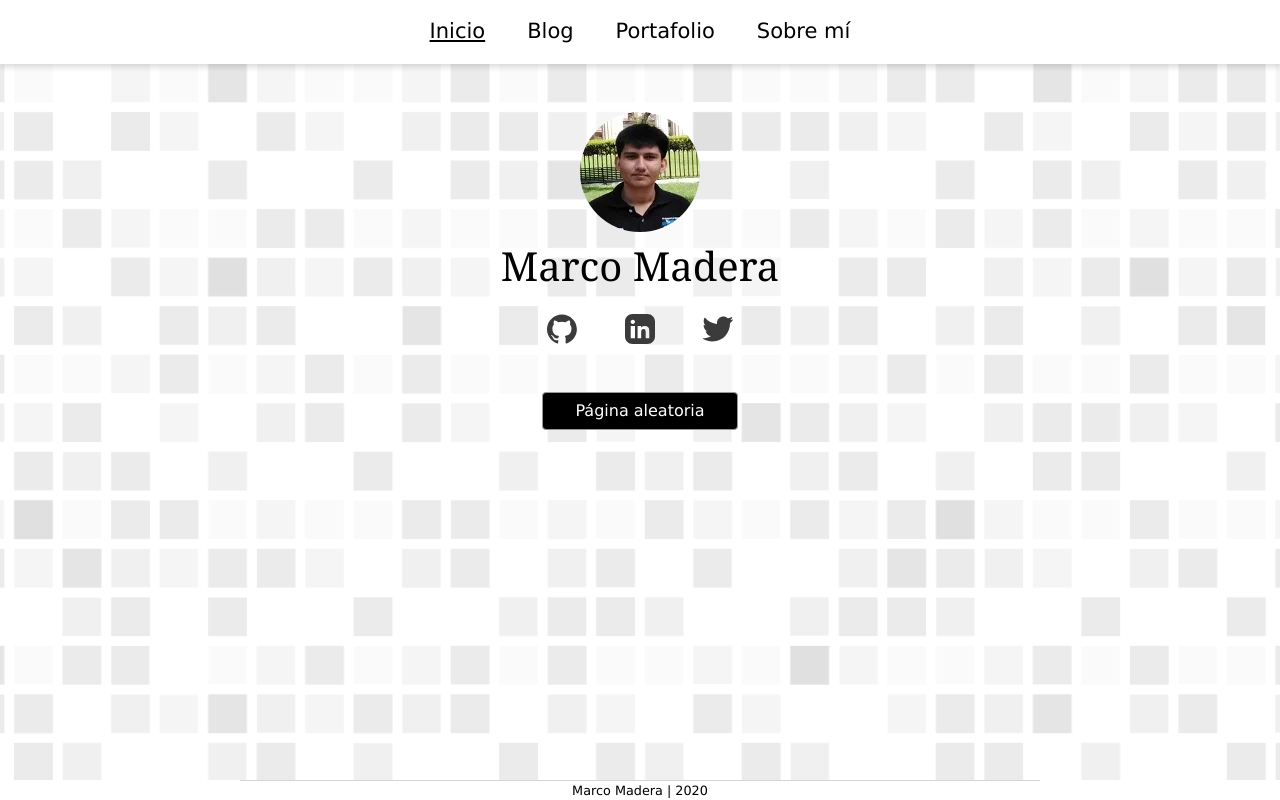
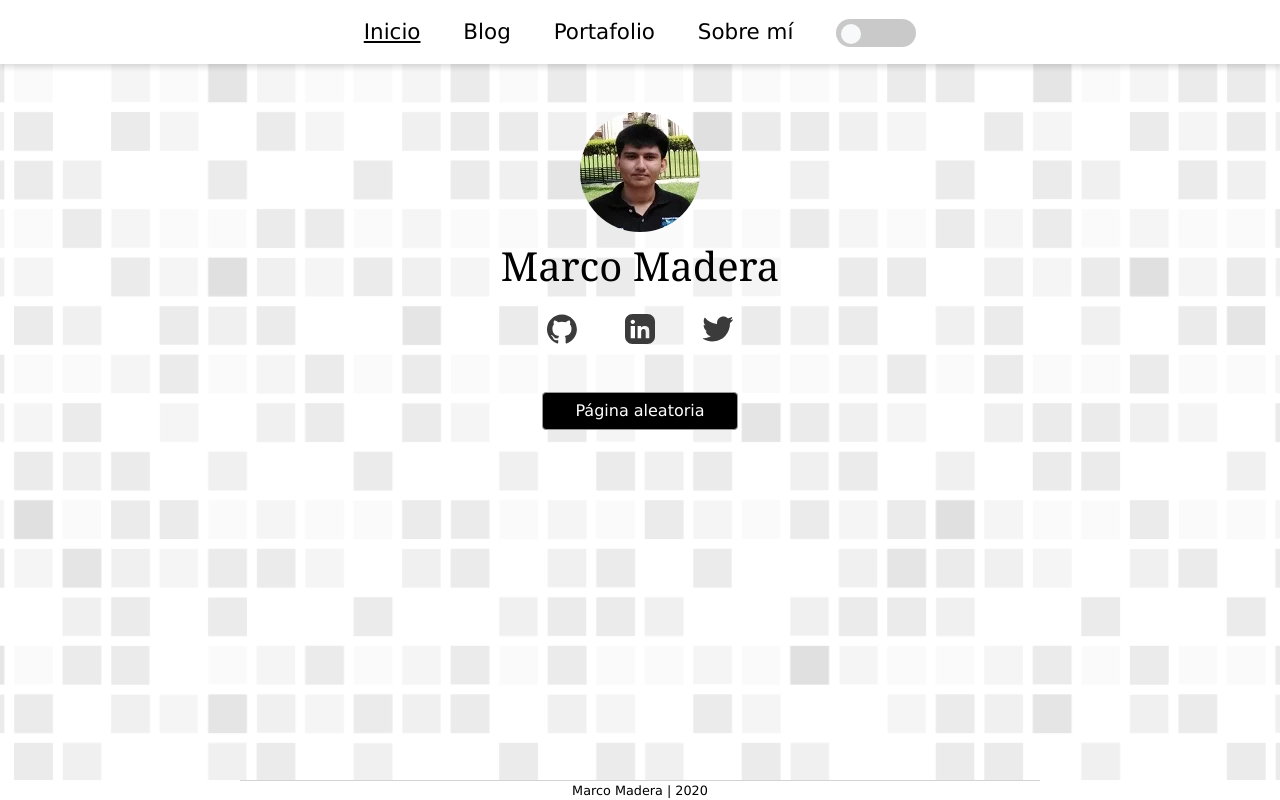
Before and after one commit to MarcoMadera/MarcoMadera.github.io, a React (Create React App) app: page / in a window 1280 px wide. Built offline with nearby package versions, Linux system fonts and the light colour scheme.

Commit message:
[added] functional dark mode switch

```diff
--- a/src/components/Navbar.js
+++ b/src/components/Navbar.js
@@ -1,12 +1,34 @@
-import React, { useRef } from "react";
+import React, { useRef, useEffect } from "react";
 import "./styles/Navbar.css";
 import { Link, useLocation } from "react-router-dom";
 
-function Navbar(props) {
+function Navbar() {
   const ref = useRef(null);
+  const refDark = useRef(null);
+
   function handleClick() {
     ref.current.classList.toggle("show");
   }
+
+  function handleChange() {
+    if (refDark.current.checked) {
+      document.body.classList.remove("light-mode");
+      document.body.classList.add("dark-mode");
+    } else {
+      document.body.classList.remove("dark-mode");
+      document.body.classList.add("light-mode");
+    }
+  }
+
+  useEffect(() => {
+    if (window.matchMedia("(prefers-color-scheme: dark)").matches) {
+      document.body.classList.add("dark-mode");
+      console.log("pasa");
+      refDark.current.checked = true;
+    } else {
+      document.body.classList.add("light-mode");
+    }
+  }, []);
 
   let location = useLocation();
   let activeTab = {
@@ -16,7 +38,7 @@ function Navbar(props) {
     homeTab: undefined,
   };
   function HeaderView() {
-    let header = "";
+    let header = undefined;
 
     switch (location.pathname.split("/")[1]) {
       case "blog":
@@ -41,7 +63,7 @@ function Navbar(props) {
 
   return (
     <div className="Navbar" id="myNavbar">
-      <div className="Navbar__header">{HeaderView()}</div>
+      <div className="Navbar__mobileHeader">{HeaderView()}</div>
       <div className="container-fluid">
         <div id="sidebar" ref={ref} onClick={handleClick}>
           <div className="toggleBtn">
@@ -49,34 +71,46 @@ function Navbar(props) {
             <span></span>
             <span></span>
           </div>
-          <ul>
+          <ul className="Navbar__navLink">
             <li>
-              <Link className="Navbar__brand" to="/">
+              <Link to="/">
                 <span className={`font-weight-ligh ${activeTab.homeTab}`}>
                   Inicio
                 </span>
               </Link>
             </li>
             <li>
-              <Link className="Navbar__brand" to="/blog">
+              <Link to="/blog">
                 <span className={`font-weight-ligh ${activeTab.blogTab}`}>
                   Blog
                 </span>
               </Link>
             </li>
             <li>
-              <Link className="Navbar__brand" to="/portfolio">
+              <Link to="/portfolio">
                 <span className={`font-weight-ligh ${activeTab.portfolioTab}`}>
                   Portafolio
                 </span>
               </Link>
             </li>
             <li>
-              <Link className="Navbar__brand" to="/about">
+              <Link to="/about">
                 <span className={`font-weight-ligh ${activeTab.aboutTab}`}>
                   Sobre mí
                 </span>
               </Link>
+            </li>
+            <li>
+              <input
+                type="checkbox"
+                id="switch"
+                ref={refDark}
+                onChange={handleChange}
+              />
+              <label
+                className={`Navbar__navLink__switch`}
+                htmlFor="switch"
+              ></label>
             </li>
           </ul>
         </div>
--- a/src/components/styles/Footer.css
+++ b/src/components/styles/Footer.css
@@ -6,6 +6,7 @@
   text-align: center;
   font-size: 0.8em;
   background-color: var(--background);
+  z-index: 20;
 }
 
 .Footer-text {
--- a/src/components/styles/Navbar.css
+++ b/src/components/styles/Navbar.css
@@ -1,3 +1,7 @@
+.Navbar__mobileHeader{
+  display: none;
+}
+
 #sidebar ul li{
   display: inline;
 }
@@ -7,11 +11,13 @@
 }
 
 .Navbar {
+  text-align: center;
+  align-content: center;
   background-color: var(--navbar-background);
-  min-height: 8vh;
+  height: 8vh;
   text-align: center;
   align-items: center;
-  font-size: 21px;
+  font-size: 1.34rem;
   position: relative;
   display: flex;
   box-shadow: -6px 0 rgb(27, 24, 24), 6px 0 rgb(82, 82, 82), 1px 3px 6px rgba(0, 0, 0, 0.15);
@@ -21,27 +27,56 @@
   display: none;
 }
 
-.Navbar__brand {
+.Navbar__navLink >li{
   color: var(--navbar-color);
   margin: 1em;
-  display: inline;
-  align-items: center;
 }
 
-.Navbar__brand:hover {
+.Navbar__navLink >li a:hover {
   color: #808080;
   text-decoration: none;
+}
+
+.Navbar__navLink__switch{
+  vertical-align: middle;
+  align-content: center;
+  cursor: pointer;
+  margin: 0;
+  width: 5rem;
+  height: 1.3em;
+  border-radius: 50px;
+  background: var(--switch-background);
+  padding: 5px;
+  user-select: none;
+}
+.Navbar__navLink__switch::before{
+  content: "";
+  display: block;
+  width: 20px;
+  height: 20px;
+  float: right;
+  background-color: var(--switch-button);
+  border-radius: 50%;
+  box-sizing: border-box;
+  transform: translate(-50px);
+  transition: .3s;
+  will-change: auto;
+}
+
+#switch{
+  display: none;
+}
+
+#switch:checked ~ .Navbar__navLink__switch:before{
+  transform: translateX(0);
 }
 
 @media screen and (max-width: 600px){
   .Navbar .container-fluid{
     padding-left:0;
   }
-  .Navbar__brand{
-    margin: 0;
-  }
 
-  .Navbar__header{
+  .Navbar__mobileHeader{
     font-family: Georgia, "Times New Roman", Times, serif;
     display: block;
     position: absolute;
@@ -54,15 +89,18 @@
     text-align: left;
     border-bottom: 1px solid rgba(107, 107, 107, 0.192);
   }
+  #sidebar ul{
+    background-color: var(--navbar-background);
+    height: 100vh;
+  }
 
   #sidebar{
     position: absolute;
     top: 0;
     width: 190px;
     height: 100%;
-    background: white;
+    background: var(--background);
     z-index: 10;
-    color: rgba(230,230, 230, 0.9);
     left: -190px;
   }
 
@@ -73,6 +111,7 @@
   }
 
   #sidebar .toggleBtn{
+
     position:absolute;
     cursor: pointer;
     left: 230px;
@@ -89,7 +128,7 @@
     display: block;
     width: 30px;
     height: 5px;
-    background: black;
+    background: var(--title);
     margin: 5px 0px;
   }
 
```
Also changed, not shown: src/global.css (+30 -5 lines).
